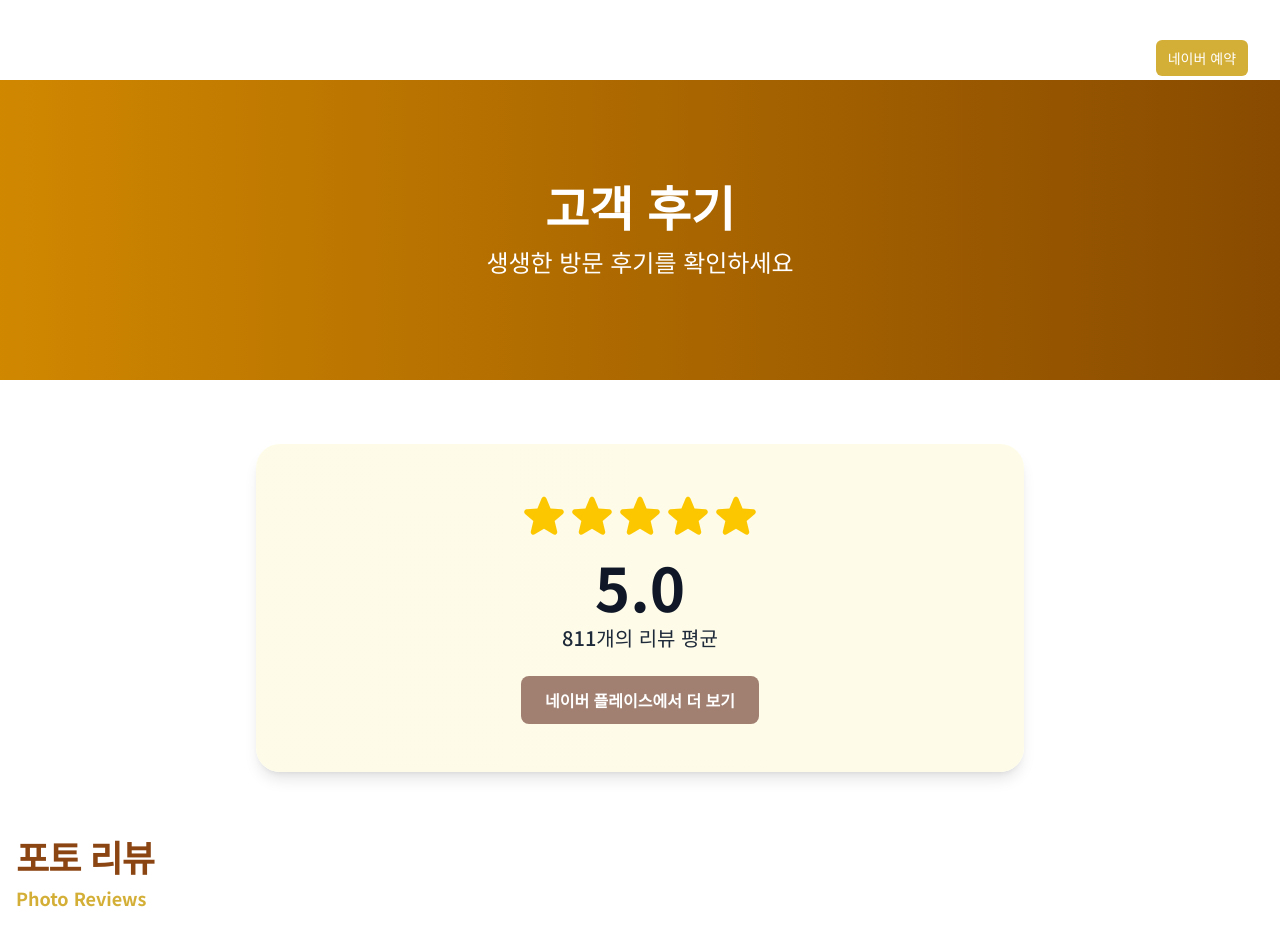
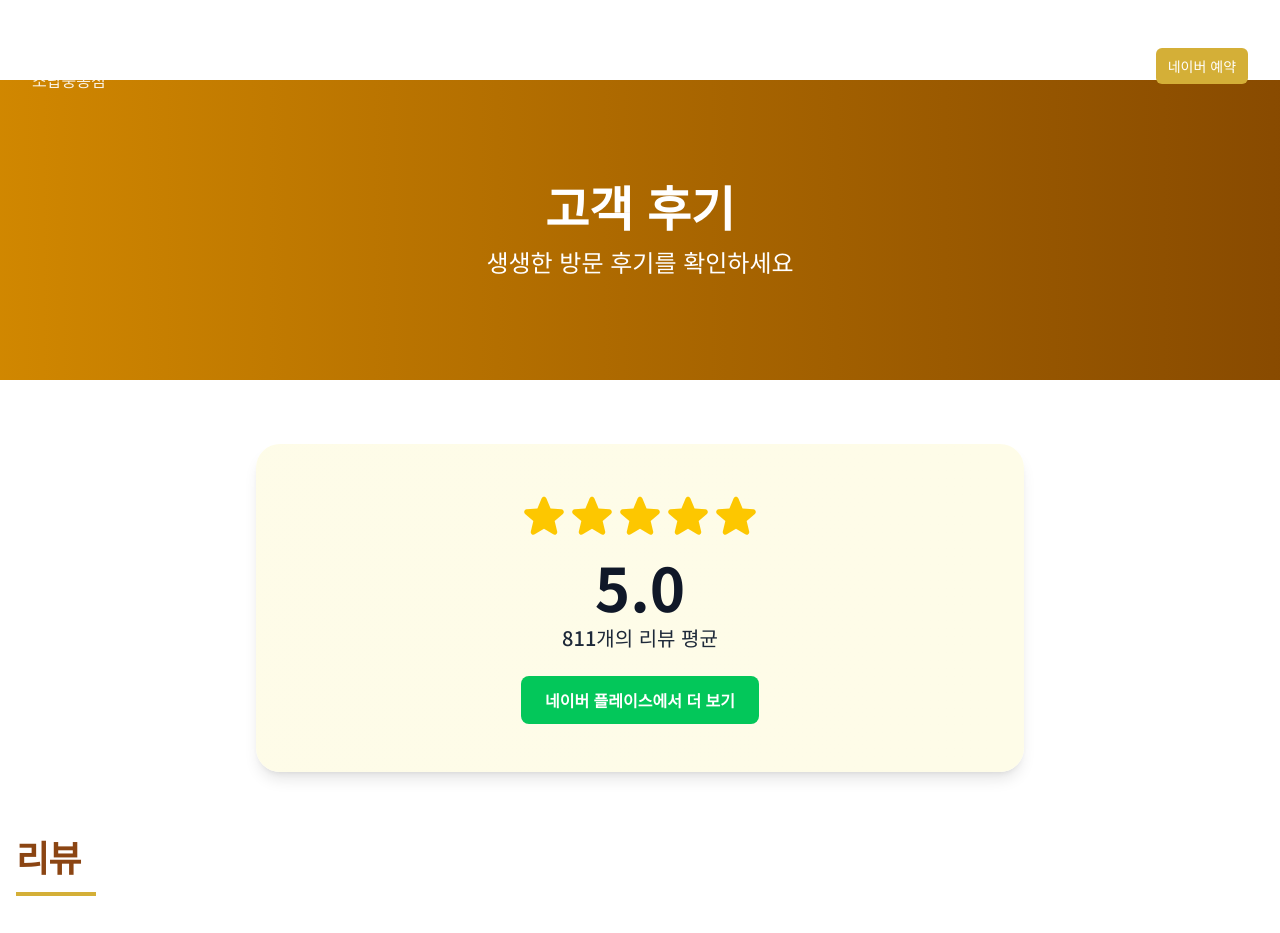
Before and after one commit to asaaaa12313/Meatcraft, a Next.js app: page /review in a window 1280 px wide. Shown: the top 933 px of the page. Built offline with nearby package versions, Linux system fonts and the light colour scheme.

Commit message:
Update Review page visuals (title, colors, buttons) and Header logo layout

```diff
--- a/src/app/review/page.tsx
+++ b/src/app/review/page.tsx
@@ -47,7 +47,7 @@ export default function ReviewPage() {
               href={STORE_INFO.naverPlaceUrl}
               target="_blank"
               rel="noopener noreferrer"
-              className="inline-block px-6 py-3 bg-primary-600 text-white rounded-lg hover:bg-primary-700 transition-colors font-semibold"
+              className="inline-block px-6 py-3 bg-[#03C75A] text-white rounded-lg hover:bg-[#02b351] transition-colors font-bold"
             >
               네이버 플레이스에서 더 보기
             </a>
@@ -58,9 +58,7 @@ export default function ReviewPage() {
         {photoReviews.length > 0 && (
           <section className="mb-16">
             <SectionTitle
-              title="포토 리뷰"
-              subtitle="Photo Reviews"
-              description="고객님들이 직접 찍은 생생한 사진들"
+              title="리뷰"
               align="left"
             />
             <div className="grid grid-cols-1 md:grid-cols-2 lg:grid-cols-3 gap-6 lg:gap-8">
@@ -97,7 +95,7 @@ export default function ReviewPage() {
               href={STORE_INFO.naverPlaceUrl}
               target="_blank"
               rel="noopener noreferrer"
-              className="px-6 py-3 bg-primary-600 text-white rounded-lg hover:bg-primary-700 transition-colors font-semibold"
+              className="px-6 py-3 bg-[#03C75A] text-white rounded-lg hover:bg-[#02b351] transition-colors font-bold"
             >
               네이버 플레이스 리뷰 작성
             </a>
--- a/src/components/layout/Header.tsx
+++ b/src/components/layout/Header.tsx
@@ -37,9 +37,14 @@ export function Header() {
         <div className="flex lg:flex-1">
           <Link href="/" className="-m-1.5 p-1.5">
             <span className="sr-only">{STORE_INFO.name}</span>
-            <span className={cn("text-lg md:text-xl lg:text-2xl font-bold tracking-tight", scrolled ? "text-[#8B4513]" : "text-white")}>
-              맛있는고기에솜씨를더하다 소답중동점
-            </span>
+            <div className="flex flex-col items-start">
+              <span className={cn("text-lg md:text-xl font-bold tracking-tight", scrolled ? "text-[#8B4513]" : "text-white")}>
+                맛있는고기에솜씨를더하다
+              </span>
+              <span className={cn("text-sm md:text-base font-medium", scrolled ? "text-[#8B4513]/80" : "text-white/90")}>
+                소답중동점
+              </span>
+            </div>
           </Link>
         </div>
         <div className="flex lg:hidden">
@@ -86,7 +91,10 @@ export function Header() {
           <div className="flex items-center justify-between">
             <Link href="/" className="-m-1.5 p-1.5">
               <span className="sr-only">{STORE_INFO.name}</span>
-              <span className="text-lg font-bold text-[#8B4513] tracking-tight">맛있는고기에솜씨를더하다 소답중동점</span>
+              <div className="flex flex-col items-start">
+                <span className="text-lg font-bold text-[#8B4513] tracking-tight">맛있는고기에솜씨를더하다</span>
+                <span className="text-sm font-medium text-[#8B4513]/80">소답중동점</span>
+              </div>
             </Link>
             <button
               type="button"
```
